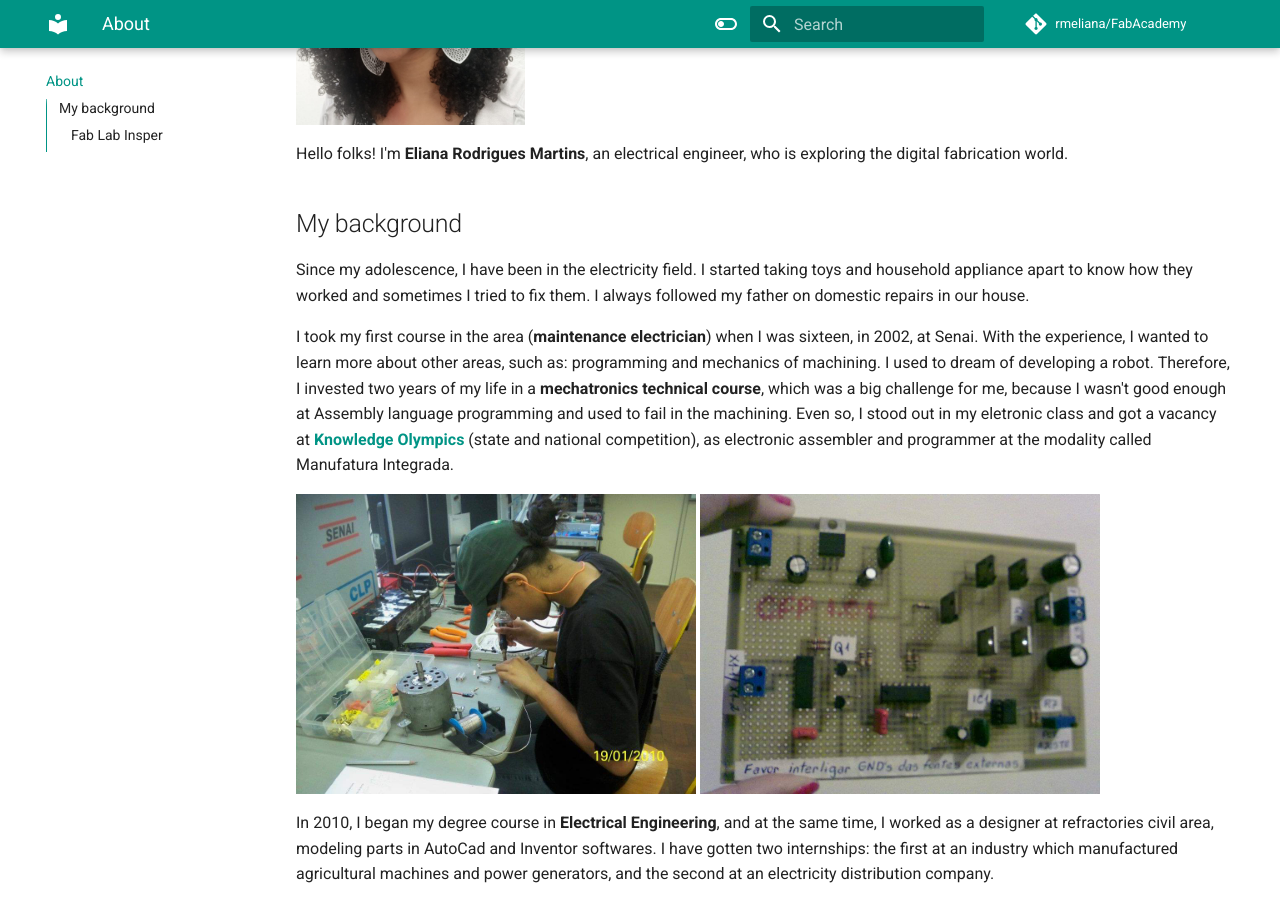
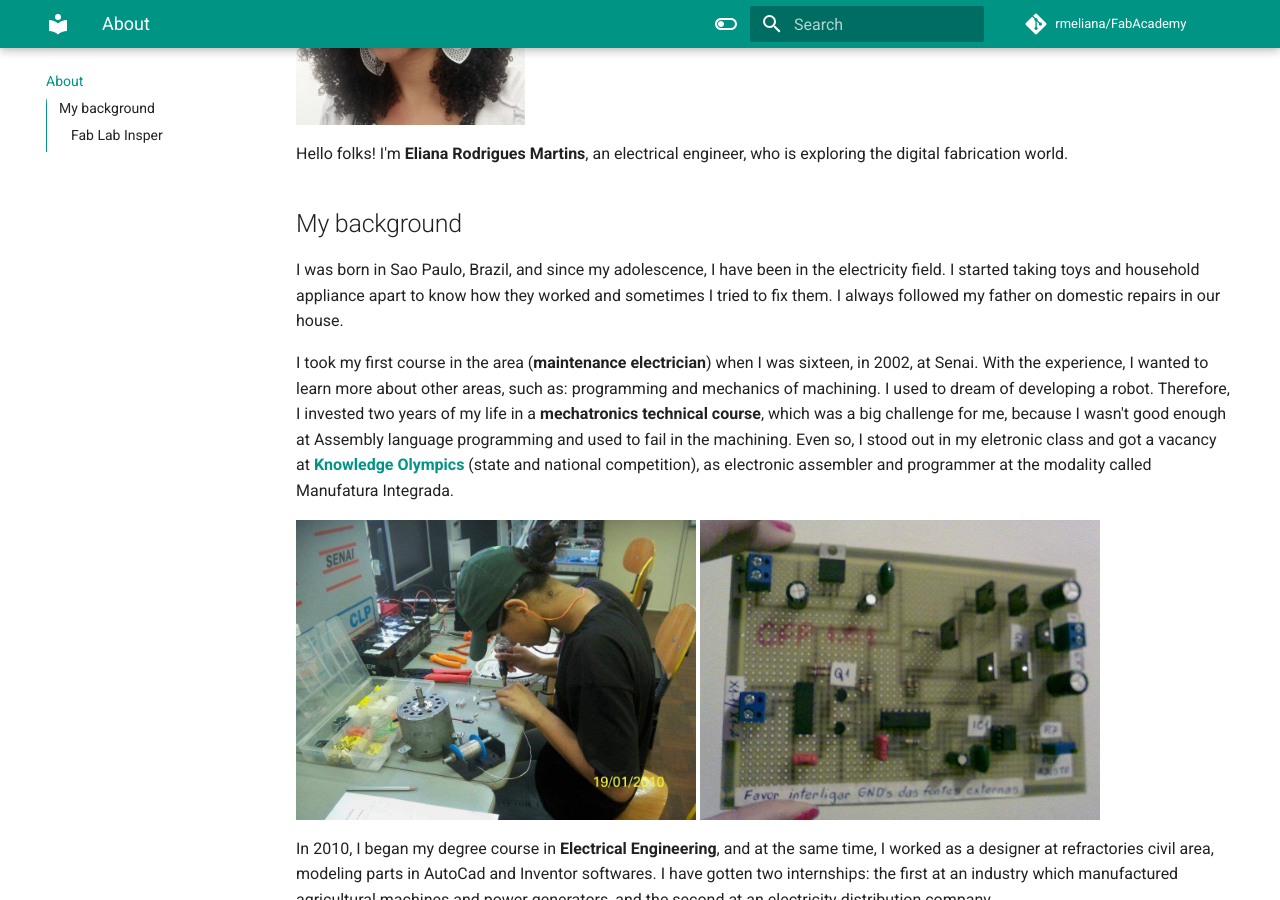
Before and after one commit to rmeliana/FabAcademy, an MkDocs documentation site: the page built from docs/about.md, in a window 1280 px wide and 900 px high, scrolled down 343 px. Built offline with MkDocs 1.6.1 and Material for MkDocs 9.7.7, drawn with Linux system fonts in a browser that asks for light colours; comment, search, counter and statistics services are not loaded.

Commit message:
finished about.md

```diff
--- a/docs/about.md
+++ b/docs/about.md
@@ -7,8 +7,8 @@ exploring the digital fabrication world.
 
 ## My background
 
-Since my adolescence, I have been in the electricity field. I started taking toys and
-household appliance apart to know how they worked and sometimes I tried to fix them.
+I was born in Sao Paulo, Brazil, and since my adolescence, I have been in the electricity field.
+I started taking toys and household appliance apart to know how they worked and sometimes I tried to fix them.
 I always followed my father on domestic repairs in our house.
 
 I took my first course in the area (**maintenance electrician**) when I was sixteen,
@@ -52,3 +52,4 @@ There is a day, called Open Day, when the team receive people from everywhere wh
 On this day, the use of machines and environment is free for the community.
 
 ![tour](imgs/tour.jpeg){: align=center  style="height:300px"}
+![tour1](imgs/tour1.jpeg){: align=center  style="height:300px"}
```
Also changed, not shown: docs/imgs/tour1.jpeg (added).
